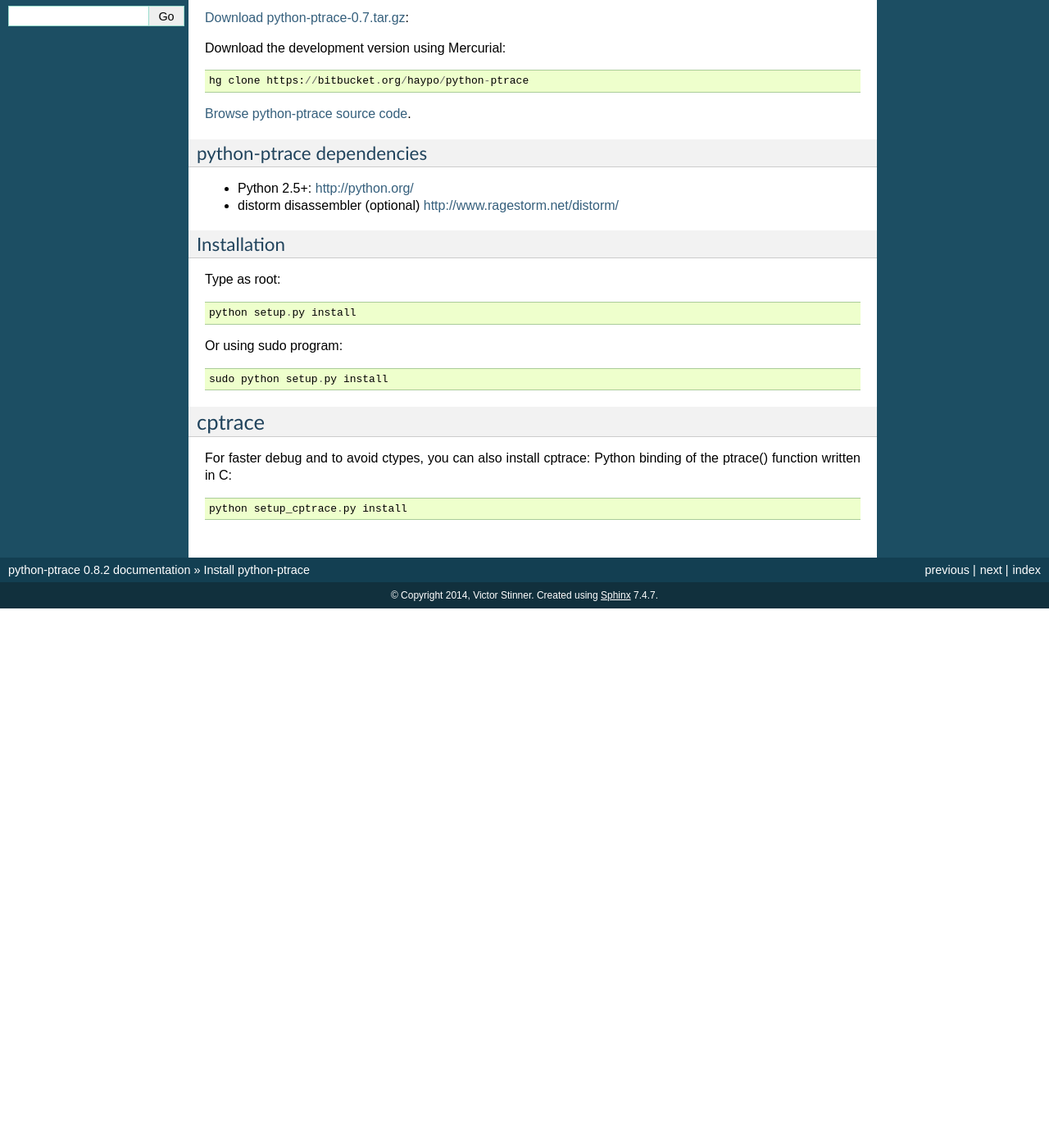
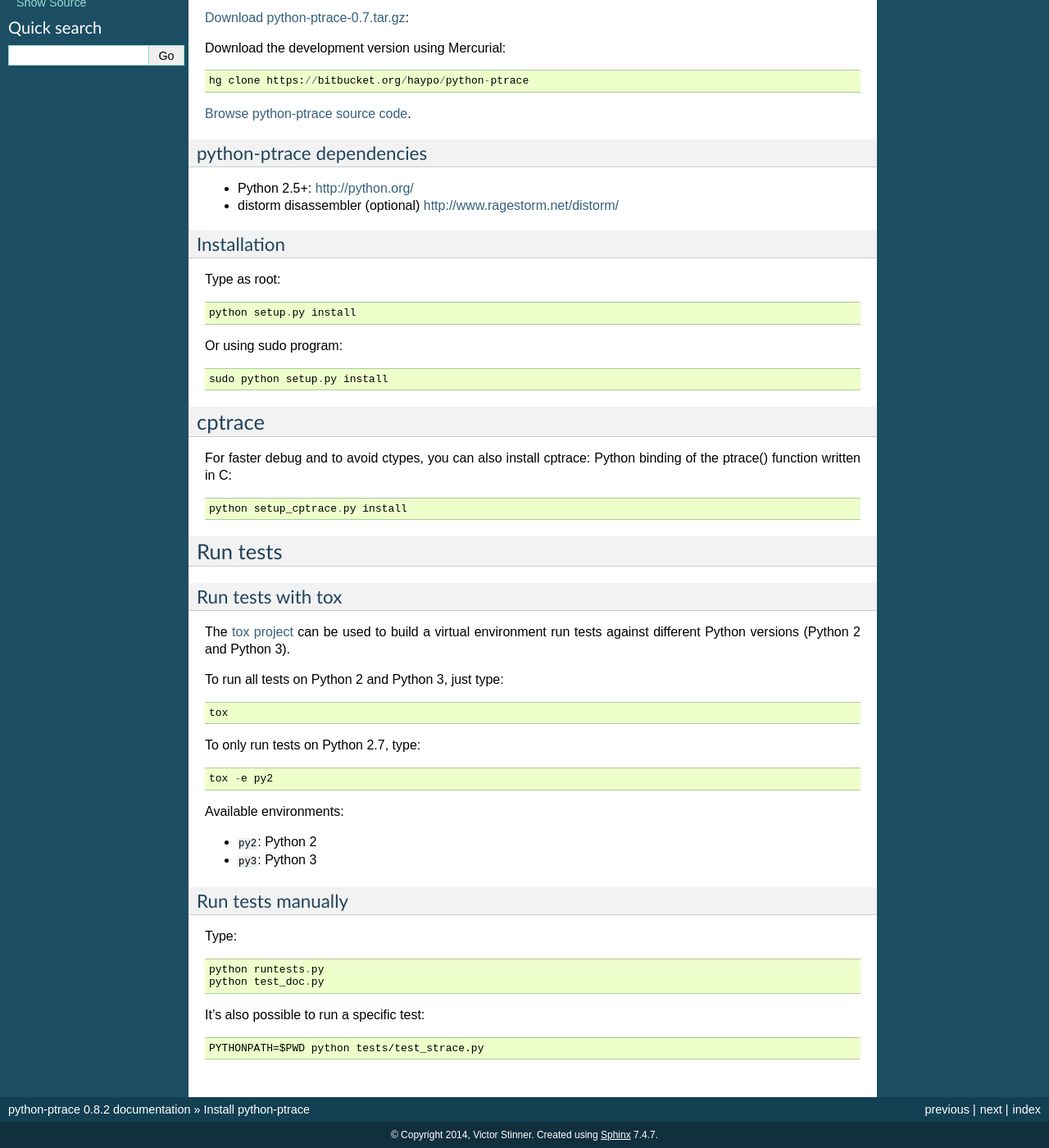
Before and after one commit to vstinner/python-ptrace, a Sphinx documentation site: the page built from doc/install.rst, in a window 1280 px wide and 1400 px high, scrolled down 405 px. Shown: the whole window at 82% size. Built offline with Sphinx 7.4.7, drawn with Linux system fonts in a browser that asks for light colours; before the commit the page ends 1147 px from its top, so only the background shows below that; some of the changed text lies outside the part shown.

Commit message:
Document how to run tests

```diff
--- a/doc/install.rst
+++ b/doc/install.rst
@@ -58,3 +58,40 @@
 binding of the ptrace() function written in C::
 
     python setup_cptrace.py install
+
+
+Run tests
+=========
+
+Run tests with tox
+------------------
+
+The `tox project <https://testrun.org/tox/latest/>`_ can be used to build a
+virtual environment run tests against different Python versions (Python 2 and
+Python 3).
+
+To run all tests on Python 2 and Python 3, just type::
+
+    tox
+
+To only run tests on Python 2.7, type::
+
+    tox -e py2
+
+Available environments:
+
+* ``py2``: Python 2
+* ``py3``: Python 3
+
+
+Run tests manually
+------------------
+
+Type::
+
+    python runtests.py
+    python test_doc.py
+
+It's also possible to run a specific test::
+
+    PYTHONPATH=$PWD python tests/test_strace.py
--- a/setup.py
+++ b/setup.py
@@ -2,11 +2,11 @@
 
 # Produce to release a new version:
 #  - hg in  # check that there is no incoming changesets
-#  - ./test_doc.py
-#  - python runtests.py
-#  - python3 runtests.py
+#  - run tests, type: tox
 #  - check version in ptrace/version.py and doc/conf.py
 #  - set release date in the ChangeLog
+#  - check that "python setup.py sdist" contains all files tracked by
+#    the SCM (Mercurial): update MANIFEST.in if needed
 #  - hg ci
 #  - hg tag python-ptrace-x.y
 #  - hg push
```
